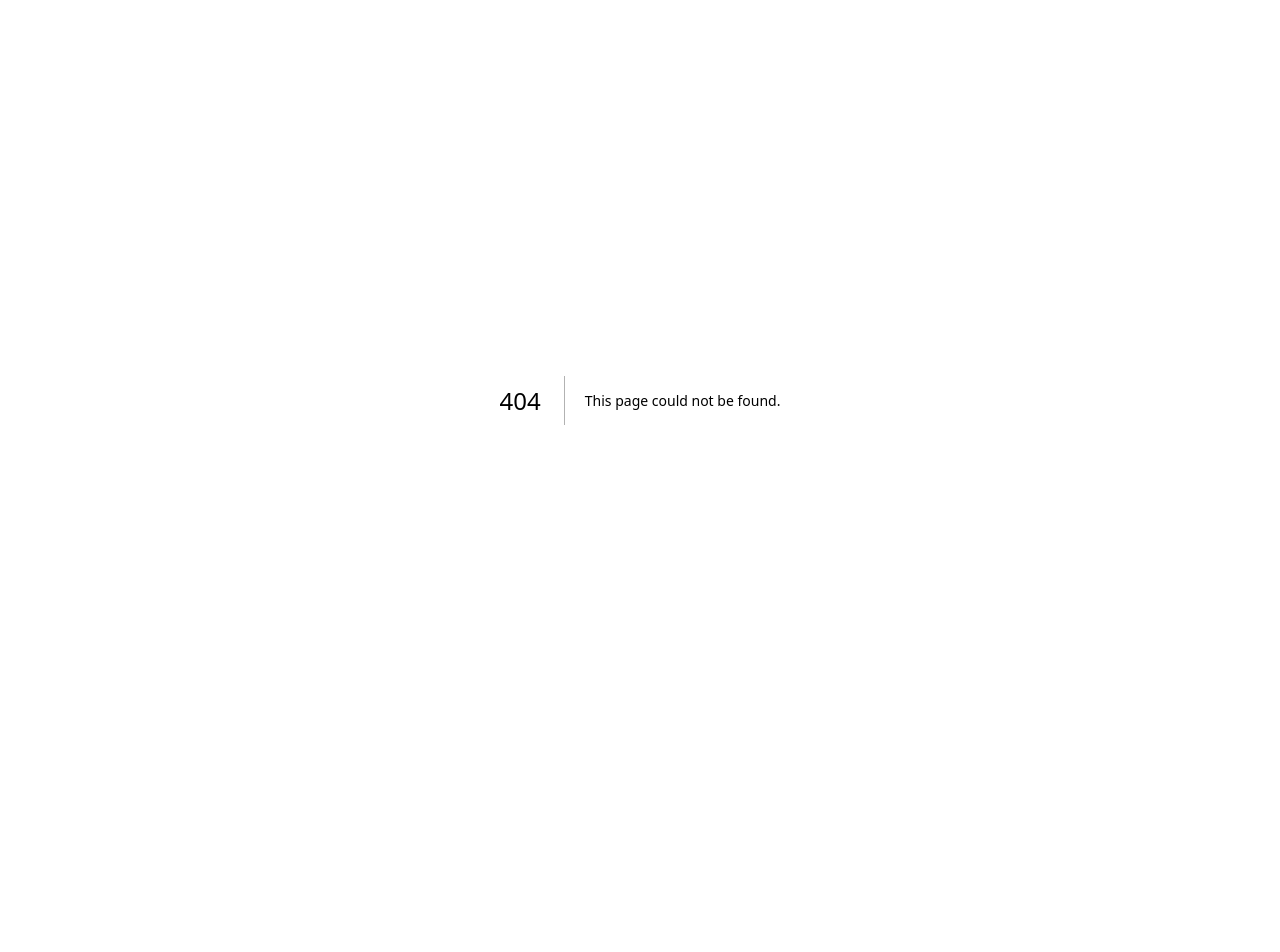
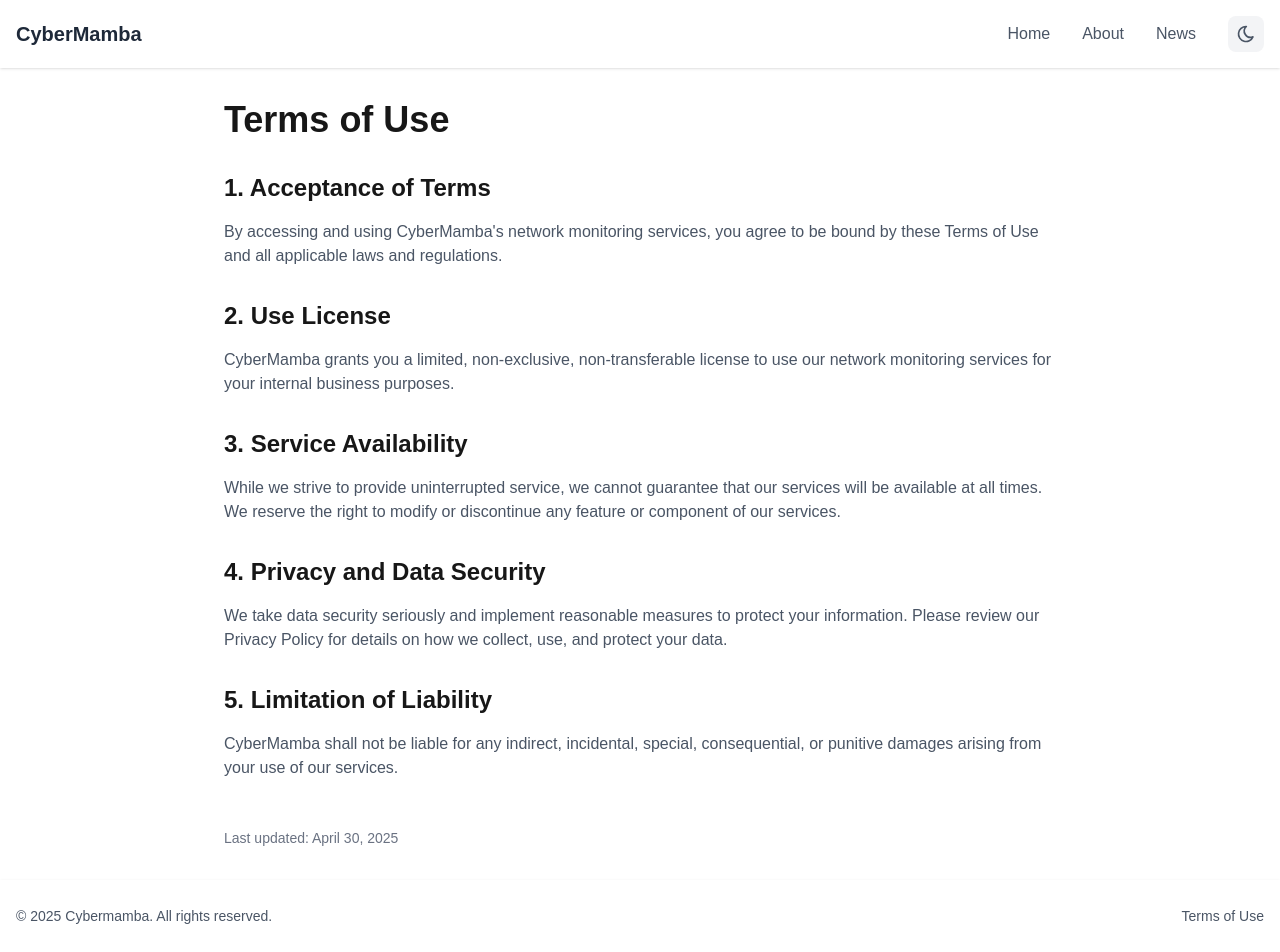
Before and after one commit to Sailendrakafle/Cybermamba-proto, a Next.js app in the folder frontend/: page /terms in a window 1280 px wide. Before the commit this address had no page. Before the commit the page ends 800 px from the top, so only its background shows below. Built offline with nearby package versions, Linux system fonts and the light colour scheme.

Commit message:
Staging front end

```diff
--- /dev/null
+++ b/frontend/src/app/about/page.tsx
@@ -0,0 +1,51 @@
+import React from 'react';
+
+export default function About() {
+  return (
+    <main className="min-h-screen p-8 max-w-4xl mx-auto">
+      <h1 className="text-4xl font-bold mb-6">About Cybermamba</h1>
+
+      <section className="space-y-6">
+        <p className="text-lg">
+          Welcome to Cybermamba, your comprehensive network monitoring solution. Our platform
+          provides real-time insights into your network performance and device connectivity.
+        </p>
+
+        <div className="bg-gray-100 dark:bg-gray-800 p-6 rounded-lg">
+          <h2 className="text-2xl font-semibold mb-4">Our Mission</h2>
+          <p>
+            We strive to make network monitoring simple and accessible, helping you maintain
+            optimal network performance and quickly identify potential issues before they
+            impact your operations.
+          </p>
+        </div>
+
+        <div className="grid grid-cols-1 md:grid-cols-2 gap-6 mt-8">
+          <div className="p-6 border rounded-lg">
+            <h3 className="text-xl font-semibold mb-3">Key Features</h3>
+            <ul className="list-disc list-inside space-y-2">
+              <li>Real-time network monitoring</li>
+              <li>Device connectivity tracking</li>
+              <li>Performance metrics</li>
+              <li>Automated alerts</li>
+            </ul>
+          </div>
+
+          <div className="p-6 border rounded-lg">
+            <h3 className="text-xl font-semibold mb-3">Technology Stack</h3>
+            <ul className="list-disc list-inside space-y-2">
+              <li>Next.js frontend</li>
+              <li>Django backend</li>
+              <li>Real-time updates</li>
+              <li>Responsive design</li>
+            </ul>
+          </div>
+        </div>
+
+        <p className="text-sm text-gray-600 dark:text-gray-400 mt-8">
+          Version 1.0.0 | © 2025 Cybermamba. All rights reserved.
+        </p>
+      </section>
+    </main>
+  );
+}
--- a/frontend/src/app/layout.tsx
+++ b/frontend/src/app/layout.tsx
@@ -4,6 +4,8 @@ import { Geist, Geist_Mono } from "next/font/google";
 import "./globals.css";
 import { SWRConfig } from 'swr';
 import { ThemeProvider as NextThemeProvider, type ThemeProviderProps } from "next-themes";
+import { Header } from "@/components/Header";
+import { Footer } from "@/components/Footer";
 
 const geistSans = Geist({
   variable: "--font-geist-sans",
@@ -27,7 +29,7 @@ export default function RootLayout({
   return (
     <html lang="en">
       <body
-        className={`${geistSans.variable} ${geistMono.variable} antialiased`}
+        className={`${geistSans.variable} ${geistMono.variable} antialiased min-h-screen flex flex-col`}
       >
         <ThemeProvider
           attribute="class"
@@ -40,7 +42,11 @@ export default function RootLayout({
               revalidateOnFocus: true,
             }}
           >
-            {children}
+            <Header />
+            <main className="flex-grow">
+              {children}
+            </main>
+            <Footer />
           </SWRConfig>
         </ThemeProvider>
       </body>
--- /dev/null
+++ b/frontend/src/app/news/page.tsx
@@ -0,0 +1,48 @@
+export default function News() {
+  const newsItems = [
+    {
+      id: 1,
+      title: "Major Platform Update Released",
+      date: "April 30, 2025",
+      summary: "We're excited to announce our latest platform update featuring enhanced network monitoring capabilities and improved user interface.",
+      category: "Product Update"
+    },
+    {
+      id: 2,
+      title: "New Security Features Implementation",
+      date: "April 25, 2025",
+      summary: "Introducing advanced security features to better protect your network monitoring data and ensure compliance with industry standards.",
+      category: "Security"
+    },
+    {
+      id: 3,
+      title: "CyberMamba Community Growing",
+      date: "April 20, 2025",
+      summary: "Our user community has reached a significant milestone. Thank you for being part of our journey in making network monitoring more accessible.",
+      category: "Company News"
+    }
+  ];
+
+  return (
+    <div className="min-h-screen p-8 max-w-4xl mx-auto">
+      <h1 className="text-4xl font-bold mb-8">Latest News</h1>
+
+      <div className="space-y-8">
+        {newsItems.map((item) => (
+          <article key={item.id} className="border dark:border-gray-700 rounded-lg p-6 hover:shadow-lg transition-shadow">
+            <div className="flex items-center justify-between mb-4">
+              <span className="text-sm text-gray-500 dark:text-gray-400">{item.date}</span>
+              <span className="px-3 py-1 text-sm bg-gray-100 dark:bg-gray-700 rounded-full">
+                {item.category}
+              </span>
+            </div>
+            <h2 className="text-2xl font-semibold mb-3">{item.title}</h2>
+            <p className="text-gray-600 dark:text-gray-300">
+              {item.summary}
+            </p>
+          </article>
+        ))}
+      </div>
+    </div>
+  );
+}
--- a/frontend/src/app/page.tsx
+++ b/frontend/src/app/page.tsx
@@ -2,14 +2,10 @@
 
 import { NetworkDevices } from '@/components/NetworkDevices';
 import { SpeedTest } from '@/components/SpeedTest';
-import { Header } from '@/components/Header';
-import { Footer } from '@/components/Footer';
 
 export default function Home() {
   return (
     <div className="min-h-screen flex flex-col bg-gray-50 dark:bg-gray-900">
-      <Header />
-
       <main className="flex-grow container mx-auto p-4 md:p-8">
         <div className="grid gap-6">
           <div className="grid md:grid-cols-2 gap-6">
@@ -18,8 +14,6 @@ export default function Home() {
           </div>
         </div>
       </main>
-
-      <Footer />
     </div>
   );
 }
--- /dev/null
+++ b/frontend/src/app/terms/page.tsx
@@ -0,0 +1,53 @@
+export default function Terms() {
+  return (
+    <div className="min-h-screen p-8 max-w-4xl mx-auto">
+      <h1 className="text-4xl font-bold mb-8">Terms of Use</h1>
+
+      <div className="space-y-8">
+        <section>
+          <h2 className="text-2xl font-semibold mb-4">1. Acceptance of Terms</h2>
+          <p className="text-gray-600 dark:text-gray-300 mb-4">
+            By accessing and using CyberMamba's network monitoring services, you agree to be bound by these Terms of Use
+            and all applicable laws and regulations.
+          </p>
+        </section>
+
+        <section>
+          <h2 className="text-2xl font-semibold mb-4">2. Use License</h2>
+          <p className="text-gray-600 dark:text-gray-300 mb-4">
+            CyberMamba grants you a limited, non-exclusive, non-transferable license to use our network monitoring
+            services for your internal business purposes.
+          </p>
+        </section>
+
+        <section>
+          <h2 className="text-2xl font-semibold mb-4">3. Service Availability</h2>
+          <p className="text-gray-600 dark:text-gray-300 mb-4">
+            While we strive to provide uninterrupted service, we cannot guarantee that our services will be available
+            at all times. We reserve the right to modify or discontinue any feature or component of our services.
+          </p>
+        </section>
+
+        <section>
+          <h2 className="text-2xl font-semibold mb-4">4. Privacy and Data Security</h2>
+          <p className="text-gray-600 dark:text-gray-300 mb-4">
+            We take data security seriously and implement reasonable measures to protect your information. Please review
+            our Privacy Policy for details on how we collect, use, and protect your data.
+          </p>
+        </section>
+
+        <section>
+          <h2 className="text-2xl font-semibold mb-4">5. Limitation of Liability</h2>
+          <p className="text-gray-600 dark:text-gray-300 mb-4">
+            CyberMamba shall not be liable for any indirect, incidental, special, consequential, or punitive damages
+            arising from your use of our services.
+          </p>
+        </section>
+
+        <div className="mt-12 text-sm text-gray-500 dark:text-gray-400">
+          Last updated: April 30, 2025
+        </div>
+      </div>
+    </div>
+  );
+}
```
